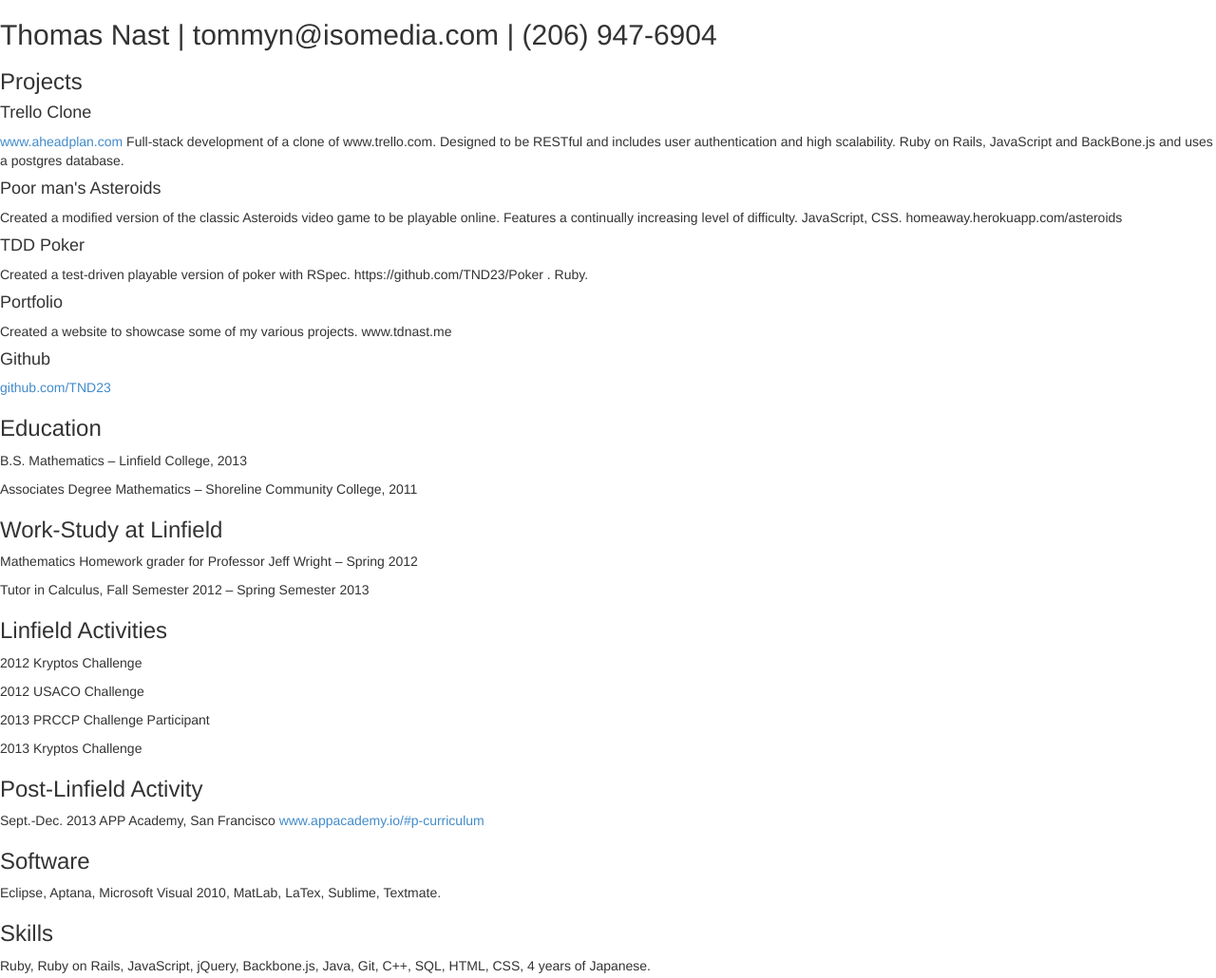
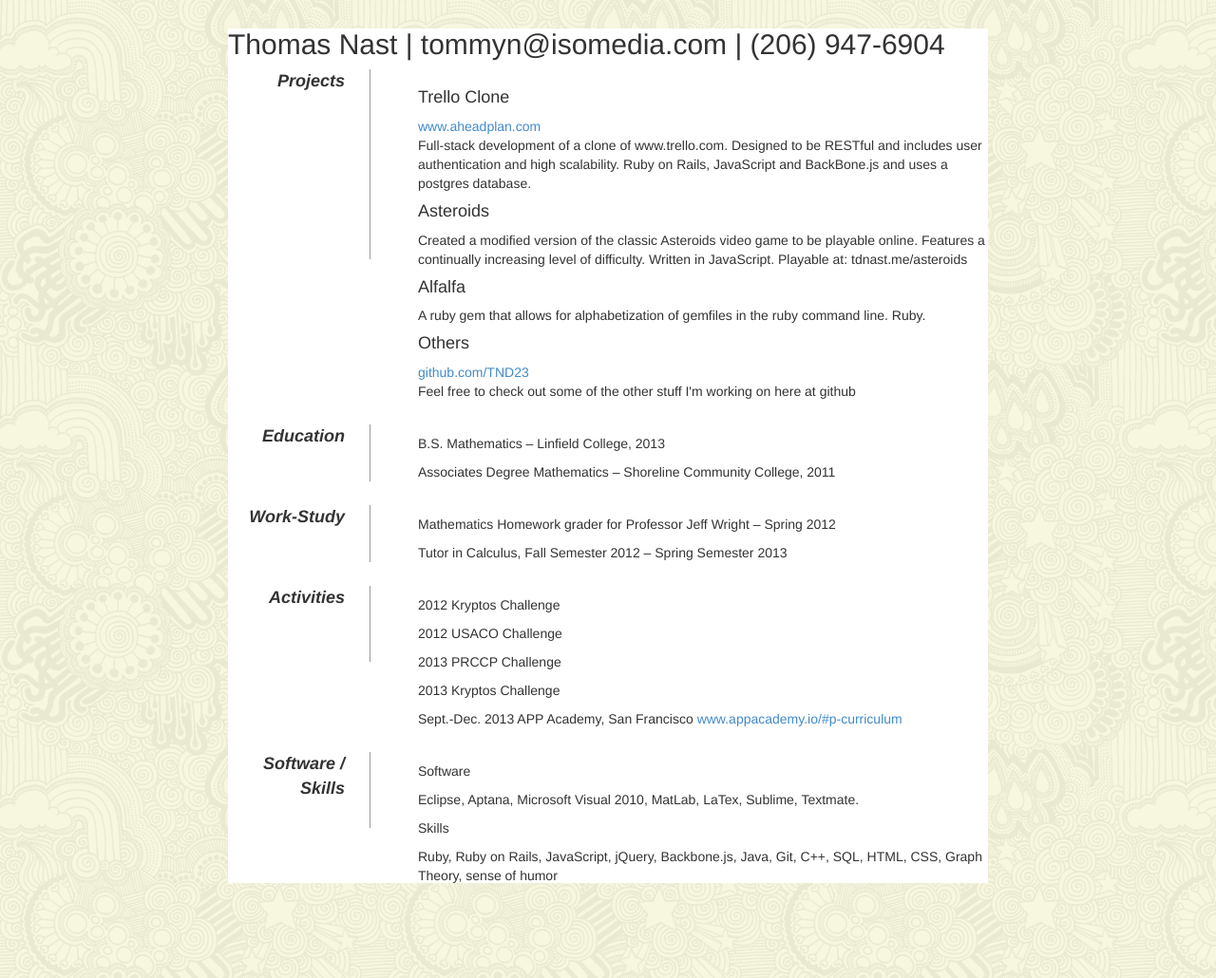
Before and after one commit to TND23/homesite, a Rails app: page /resume in a window 1280 px wide. Shown: the whole page at 95% size. Run offline with Rails 7, Linux system fonts and the light colour scheme; style sheets or scripts are compiled from the project's sources; some libraries are stand-ins or nearby versions.

Commit message:
nicer CSS

```diff
--- /dev/null
+++ b/app/assets/stylesheets/resume.css.scss
@@ -0,0 +1,69 @@
+$font-stack: Helvetica, sans-serif;
+/* credit to www.subtlepatterns.com for background  */
+/* thanks to css-tricks.com for ideas */
+body{
+	background: url('skulls.png');
+	height: 1000px;
+}
+dd{
+	margin-top: 10px;
+	width: 600px;
+	float: right;
+}
+
+dd.clear{
+	float: none;
+	margin: 0;
+	height: 15px;
+	clear: both;
+}
+
+dd#projects{
+	font-style: italic;
+	font-weight: bold;
+	font-size: 18px;
+	text-align: right;
+	padding: 0 26px 0 0;
+	width: 150px;
+	float: left;
+	height: 310px;
+	border-right: 1px solid #999;
+}
+
+dt{
+	font-style: italic;
+	font-weight: bold;
+	font-size: 18px;
+	text-align: right;
+	padding: 0 26px 0 0;
+	width: 150px;
+	float: left;
+	height: 60px;
+	border-right: 1px solid #999;
+}
+
+dt#activities{
+	height: 80px;
+}
+
+dt#projects{
+	height: 200px;
+}
+
+dt#software-skills{
+	height: 80px;
+}
+
+#resume-container{
+	font: 100% $font-stack;
+	background-color: white;
+	height: 900px;
+}
+
+#resume-wrap{
+	width: 800px;
+	margin-left: auto;
+	margin-right: auto;
+	margin-top: 30px;
+	height: 1000px;
+}
--- a/app/assets/stylesheets/root.css.scss
+++ b/app/assets/stylesheets/root.css.scss
@@ -216,3 +216,29 @@
 }
 
 .description input[type=checkbox]:checked~.description-text { opacity: 1 }
+
+.icon-container{
+    height: 100px;
+    width: 100px;
+
+}
+
+#footer-right-column{
+    width: 25%;
+    top: 3px;
+    left: 70%;
+    margin: 0;
+    position: relative;
+}
+
+#footer-left-column{
+    width: 25%;
+    margin: 0;
+    clear: left;
+    position: relative;
+    top: 3px;
+}
+
+footer{
+    position: static;
+}
--- a/app/views/resume/index.html.erb
+++ b/app/views/resume/index.html.erb
@@ -1,40 +1,72 @@
+<div id="resume-wrap">
+	<div id="resume-container">
+				<dl>
+
 		<h2>Thomas Nast | tommyn@isomedia.com | (206) 947-6904</h2>
 
-<h3>Projects</h3>
+			<dt id="projects"> Projects </dt>
+			<dd>
+
+					<h4> Trello Clone </h4>
+					<a href="http://www.aheadplan.com">www.aheadplan.com</a>
+					<p>Full-stack development of a clone of www.trello.com. Designed to be RESTful and includes user authentication and high scalability. Ruby on Rails, JavaScript and BackBone.js and uses a postgres database.
+					</p>
+
+
+				<h4> Asteroids </h4>
 					<p>
-	<h4> Trello Clone </h4>
-	<a href="http://www.aheadplan.com">www.aheadplan.com</a>	Full-stack development of a clone of www.trello.com. Designed to be RESTful and includes user authentication and high scalability. Ruby on Rails, JavaScript and BackBone.js and uses a postgres database.
+				 	Created a modified version of the classic Asteroids video game					to be playable online. Features a continually increasing level of					difficulty. Written in JavaScript. Playable at: tdnast.me/asteroids
 				 	</p>
-<p> <h4> Poor man's Asteroids </h4> 				Created a modified version of the classic Asteroids video game					to be playable online. Features a continually increasing level of					difficulty. JavaScript, CSS. homeaway.herokuapp.com/asteroids
+
+
+				<h4> Alfalfa  </h4>
+					<p>	A ruby gem that allows for alphabetization of gemfiles in the ruby command line.  Ruby.
 					</p>
-<p><h4> TDD Poker </h4>					Created a test-driven playable version of poker with RSpec. https://github.com/TND23/Poker . Ruby.
-</p>
-<p> <h4> Portfolio </h4>	Created a website to showcase some of my various projects. www.tdnast.me
-</p>
-<p> <h4> Github </h4> <a href="https://github.com/TND23">github.com/TND23</a> </p>
 
-<h3>Education</h3>
+
+		 			<h4> Others </h4>
+		 			<a href="https://github.com/TND23">github.com/TND23</a>
+		 			<p> Feel free to check out some of the other stuff I'm working on
+		 				here at github </p>
+
+			</dd>
+			<dd class="clear"></dd>
+
+		<dt>Education</dt>
+
+			<dd>
 				<p>B.S. Mathematics – Linfield College, 2013</p>
+				<p>Associates Degree Mathematics – Shoreline Community College, 2011<p>
+			</dd>
 
-<p>Associates Degree Mathematics – Shoreline Community College, 2011<p>
+			<dd class="clear"></dd>
 
-<h3>Work-Study at Linfield </h3>
+		<dt> Work-Study </dt>
+		<dd>
 			<p>Mathematics Homework grader for Professor Jeff Wright – Spring 2012</p>
 			<p>Tutor in Calculus, Fall Semester 2012 – Spring Semester 2013</p>
+		</dd>
 
-<h3>Linfield Activities </h3>
+		<dd class="clear"></dd>
+		<dt id="activities"> Activities </dt>
+		<dd>
 			<p>2012 Kryptos Challenge</p>
 			<p>2012 USACO Challenge</p>
-<p>2013 PRCCP Challenge Participant</p>
+			<p>2013 PRCCP Challenge </p>
 			<p>2013 Kryptos Challenge</p>
+			<p>Sept.-Dec. 2013 APP Academy, San Francisco
+			<a href="http://www.appacademy.io/#p-curriculum">www.appacademy.io/#p-curriculum</a>
+		</dd>
 
 
+		<dd class="clear"></dd>
+		<dt id="software-skills">Software / Skills</dt>
+		<dd>
+			<p> Software </p>
+			<p>Eclipse, Aptana, Microsoft Visual 2010, MatLab, LaTex, Sublime, Textmate. </p>
 
-<h3>Post-Linfield Activity</h3>
-<p>Sept.-Dec. 2013 APP Academy, San Francisco
-<a href="http://www.appacademy.io/#p-curriculum">www.appacademy.io/#p-curriculum</a>
-
-
-<h3>Software</h3>	Eclipse, Aptana, Microsoft Visual 2010, MatLab, LaTex, Sublime, Textmate.
-
-<h3>Skills</h3> 	Ruby, Ruby on Rails, JavaScript, jQuery, Backbone.js, Java, Git, C++, SQL, HTML, CSS, 4 years of Japanese.
+			<p> Skills </p>
+			<p> 	Ruby, Ruby on Rails, JavaScript, jQuery, Backbone.js, Java, Git, C++, SQL, HTML, CSS, Graph Theory, sense of humor </p>
+		</dd>
+	</div>
+</div>
```
Also changed, not shown: app/views/root/index.html.erb (+7 -4 lines), app/assets/images/skulls.png (added). Lines whose indentation alone changed are shown as unchanged.
